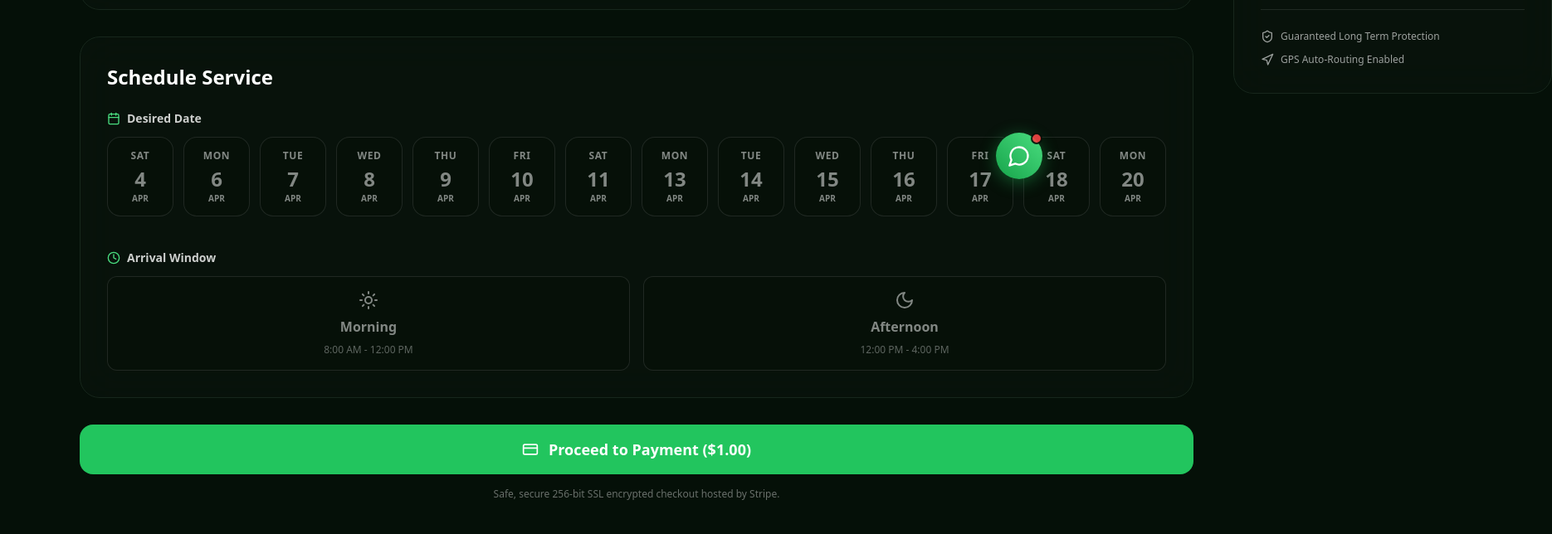
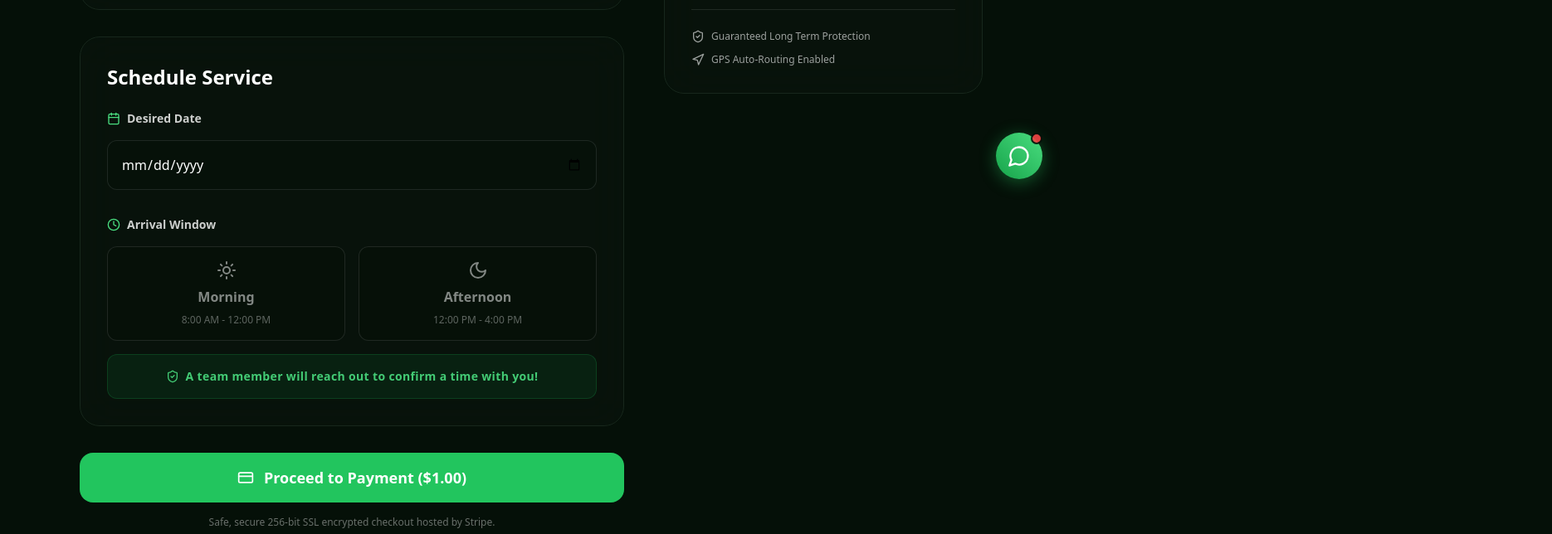
Before and after one commit to squitopest/Squito-Pest-Control, a Next.js app: page /book in a window 1280 px wide. Shown: the part 560-1204 px from the top of the page at 83% size, 1870 px wide, since content can reach past the window. Built offline with nearby package versions, Linux system fonts and the light colour scheme.

Commit message:
Simplify date picker UX and add confirmation text

```diff
--- a/src/app/book/page.tsx
+++ b/src/app/book/page.tsx
@@ -208,42 +208,22 @@ function BookingContent() {
           <div className="glass-card p-8 rounded-3xl">
             <h2 className="text-2xl font-bold text-white mb-6">Schedule Service</h2>
 
-            {/* Custom Pill Calendar */}
-            <div className="space-y-3 mb-8">
+            <div className="space-y-4 mb-8">
               <label className="text-sm font-semibold text-white/80 flex items-center gap-2">
                 <Calendar size={16} className="text-green-400" /> Desired Date
               </label>
-              <div className="flex overflow-x-auto gap-3 pb-2 scrollbar-hide snap-x">
-                {availableDays.map((dateObj, i) => {
-                  const dayName = dateObj.toLocaleDateString('en-US', { weekday: 'short' });
-                  const monthName = dateObj.toLocaleDateString('en-US', { month: 'short' });
-                  const dayNum = dateObj.getDate();
-                  const fullDateString = dateObj.toLocaleDateString('en-US', { dateStyle: 'full' });
-
-                  const isSelected = form.date === fullDateString;
-
-                  return (
-                    <button
-                      key={i}
-                      type="button"
-                      onClick={() => setForm(f => ({ ...f, date: fullDateString }))}
-                      className={`flex-shrink-0 snap-center flex flex-col items-center justify-center w-20 h-24 rounded-2xl border transition-all ${
-                        isSelected
-                          ? "bg-green-500/20 border-green-500 text-white shadow-[0_0_15px_rgba(34,197,94,0.3)]"
-                          : "bg-background/40 border-white/10 text-white/50 hover:bg-white/5 hover:text-white"
-                      }`}
-                    >
-                      <span className="text-xs uppercase font-bold tracking-wider mb-1">{dayName}</span>
-                      <span className="text-2xl font-display font-bold">{dayNum}</span>
-                      <span className="text-[10px] uppercase font-semibold">{monthName}</span>
-                    </button>
-                  );
-                })}
-              </div>
+              <input
+                type="date"
+                required
+                className="w-full bg-background/50 border border-white/10 hover:border-white/20 focus:border-green-500/50 rounded-xl px-4 py-4 text-white outline-none transition-colors cursor-pointer"
+                min={new Date().toISOString().split('T')[0]} // Prevents picking past dates
+                value={form.date}
+                onChange={e => setForm(f => ({ ...f, date: e.target.value }))}
+              />
             </div>
 
             {/* Custom AM/PM Toggle */}
-            <div className="space-y-3">
+            <div className="space-y-4">
               <label className="text-sm font-semibold text-white/80 flex items-center gap-2">
                 <Clock size={16} className="text-green-400" /> Arrival Window
               </label>
@@ -257,7 +237,7 @@ function BookingContent() {
                       : "bg-background/40 border-white/10 text-white/50 hover:bg-white/5 hover:text-white"
                   }`}
                 >
-                  <Sun size={24} className={form.time === "AM" ? "text-blue-400" : ""} />
+                  <Sun size={24} className={form.time === "AM" ? "text-blue-400 animate-pulse" : ""} />
                   <span className="font-bold">Morning</span>
                   <span className="text-xs opacity-70">8:00 AM - 12:00 PM</span>
                 </button>
@@ -271,10 +251,17 @@ function BookingContent() {
                       : "bg-background/40 border-white/10 text-white/50 hover:bg-white/5 hover:text-white"
                   }`}
                 >
-                  <Moon size={24} className={form.time === "PM" ? "text-amber-400" : ""} />
+                  <Moon size={24} className={form.time === "PM" ? "text-amber-400 animate-pulse" : ""} />
                   <span className="font-bold">Afternoon</span>
                   <span className="text-xs opacity-70">12:00 PM - 4:00 PM</span>
                 </button>
+              </div>
+
+              {/* Animated Conclusive Text underneath Time Selection */}
+              <div className="mt-6 p-4 rounded-xl bg-green-500/10 border border-green-500/20 animate-pulse">
+                <p className="text-center font-semibold text-green-400 text-sm flex items-center justify-center gap-2 tracking-wide">
+                  <ShieldCheck size={16} /> A team member will reach out to confirm a time with you!
+                </p>
               </div>
             </div>
 
```
